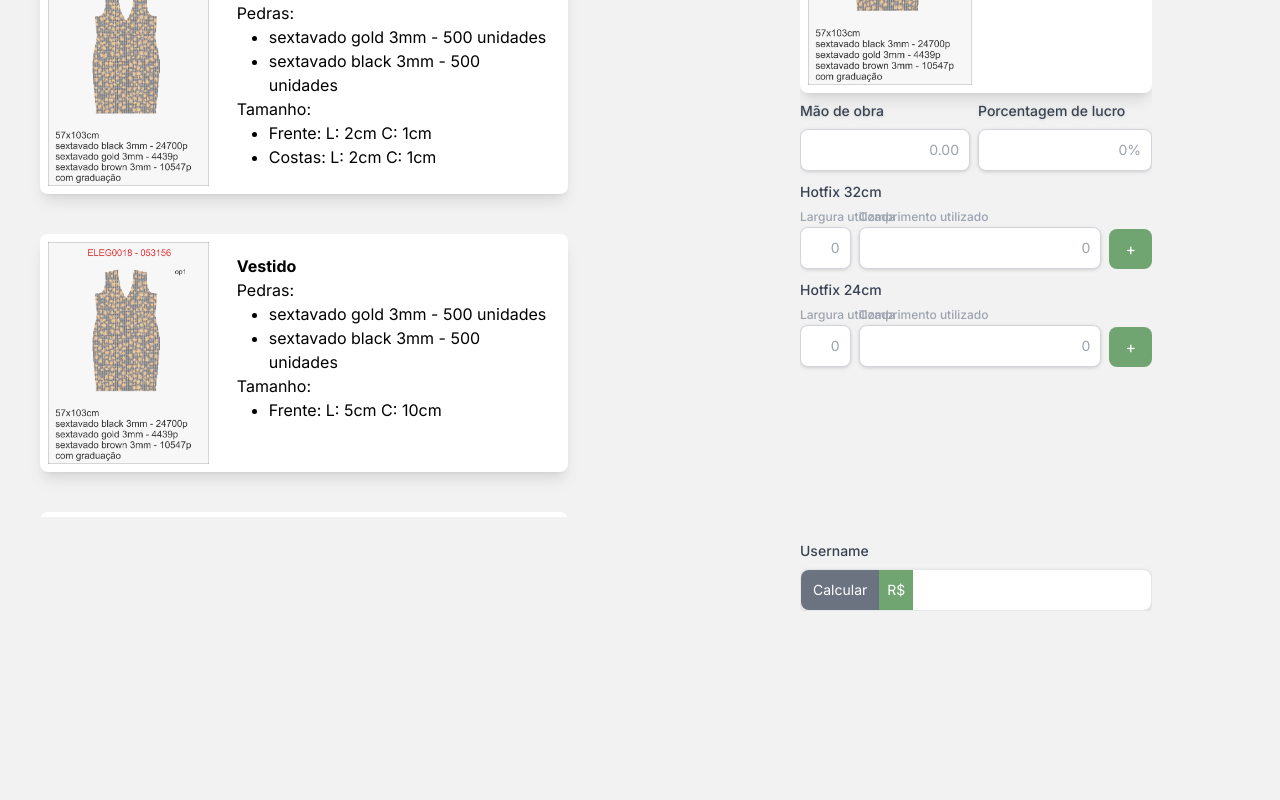
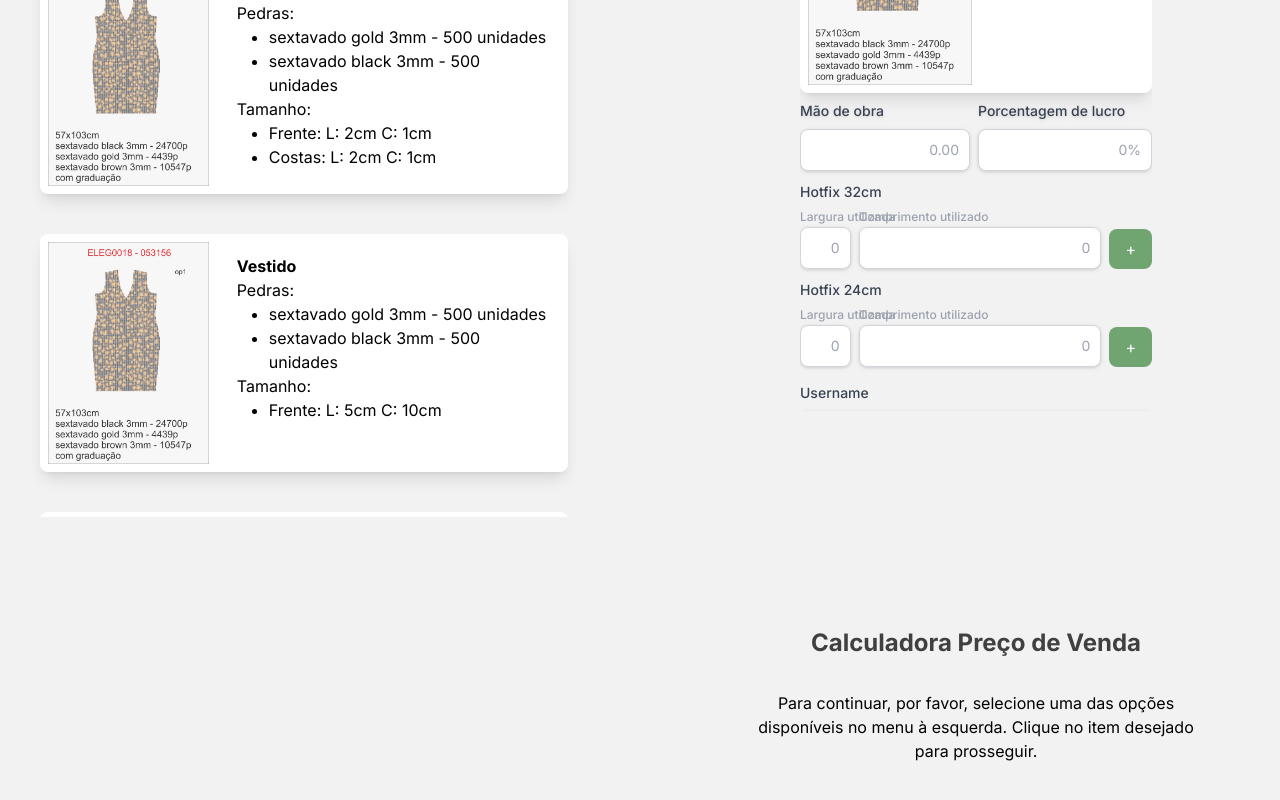
Before and after one commit to hub-2222/brilhatte-front, a Next.js app: page / in a window 1280 px wide. Shown: the part 272-1072 px from the top of the page. Before the commit the page ends 883 px from the top, so only its background shows below. Built offline with nearby package versions, Linux system fonts and the light colour scheme.

Commit message:
Ajustes front

```diff
--- a/app/page.tsx
+++ b/app/page.tsx
@@ -108,6 +108,10 @@ export default function Home() {
                 </div>
                 <div className="basis-1/2">
                     <Calculo></Calculo>
+                   <div className="h-screen fds flex flex-col justify-center items-center">
+                        <span className="text-2xl text-center font-bold	text-neutral-700">Calculadora Preço de Venda</span>
+                        <span className="text-center px-20 py-8">Para continuar, por favor, selecione uma das opções disponíveis no menu à esquerda. Clique no item desejado para prosseguir.</span>
+                   </div>
                 </div>
             </div>
         </main>
--- a/app/pages/calculo/Calculo.jsx
+++ b/app/pages/calculo/Calculo.jsx
@@ -134,7 +134,7 @@ export default function Calculo() {
 
 
     return (
-        <div className="flex flex-col justify-between items-center h-screen overflow-y-scroll space-y-2 mx-32">
+        <div className="flex flex-col justify-between items-center h-screen fds overflow-y-auto space-y-2 mx-32">
             <div>
                 <span className="text-2xl">Calcular preço de custo</span>
             </div>
```
